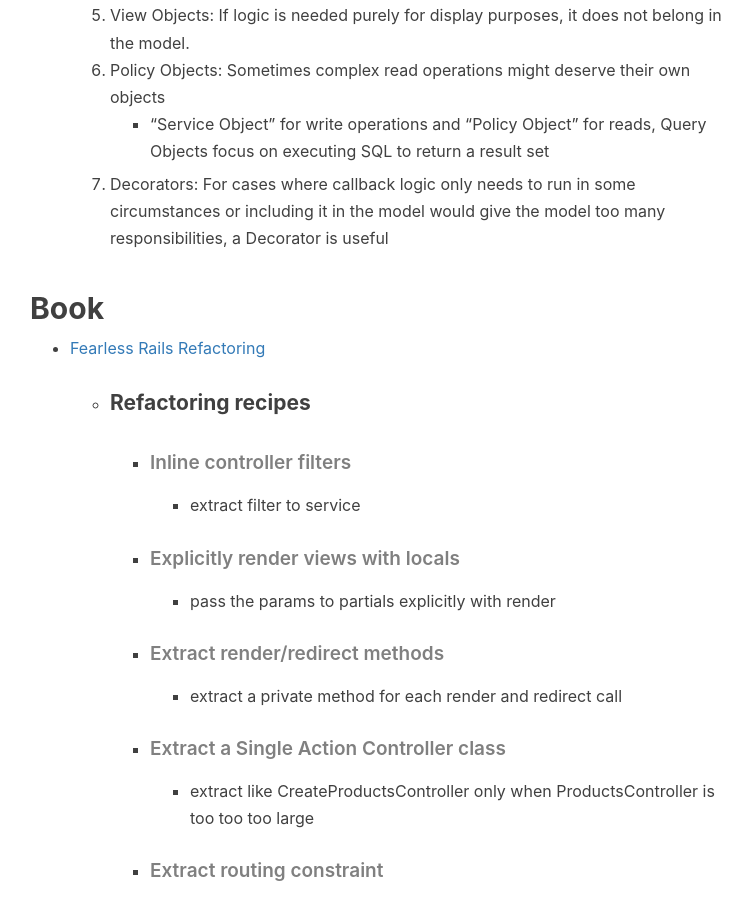
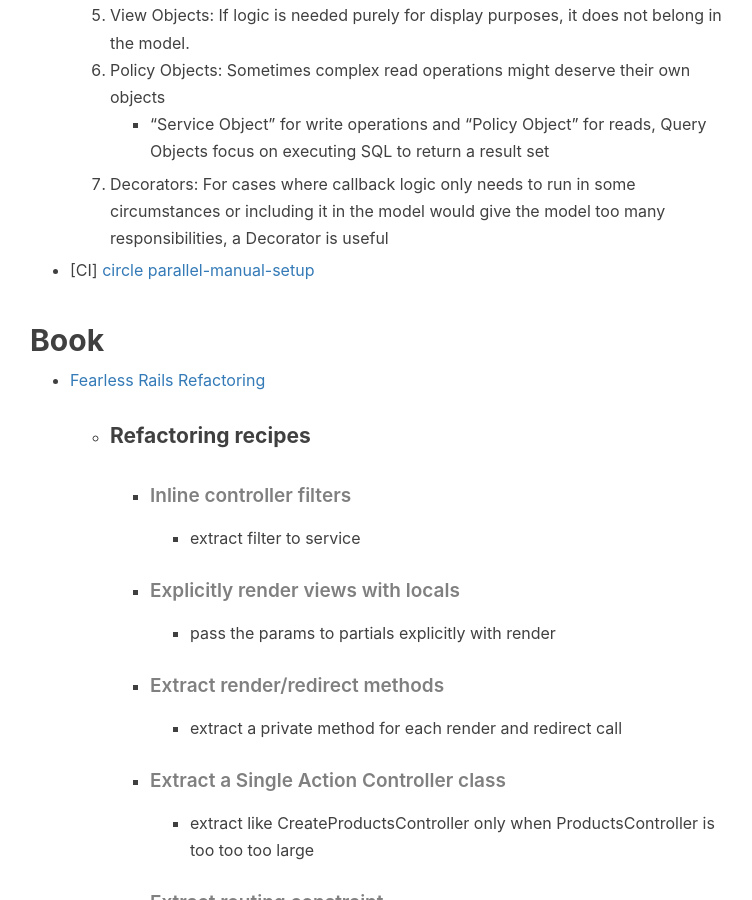
Before and after one commit to mylake/mylake.github.com, a Jekyll site: the page built from _posts/2016-08-13-1-fearlessRefactor.markdown, in a window 1280 px wide and 900 px high, scrolled down 1405 px. Shown: the whole window, without its empty margins (235-987 px from the left). Built offline with Jekyll 4.4.1, drawn with Linux system fonts in a browser that asks for light colours; nearby versions of some CDN libraries; comment, search, counter and statistics services are not loaded.

Commit message:
circle parallel-manual-setup

```diff
--- a/_posts/2016-08-13-1-fearlessRefactor.markdown
+++ b/_posts/2016-08-13-1-fearlessRefactor.markdown
@@ -39,6 +39,7 @@ tags:
   7. Decorators: For cases where callback logic only needs to run in some circumstances or including it in the model would give the model too many responsibilities, a Decorator is useful
 
 
+* <p>[CI] <a href="https://circleci.com/docs/parallel-manual-setup/">circle parallel-manual-setup</a></p>
 
 ## Book
 * <p> <a href="http://rails-refactoring.com/">Fearless Rails Refactoring</a></p>
```
Also changed, not shown: 1 other file.
